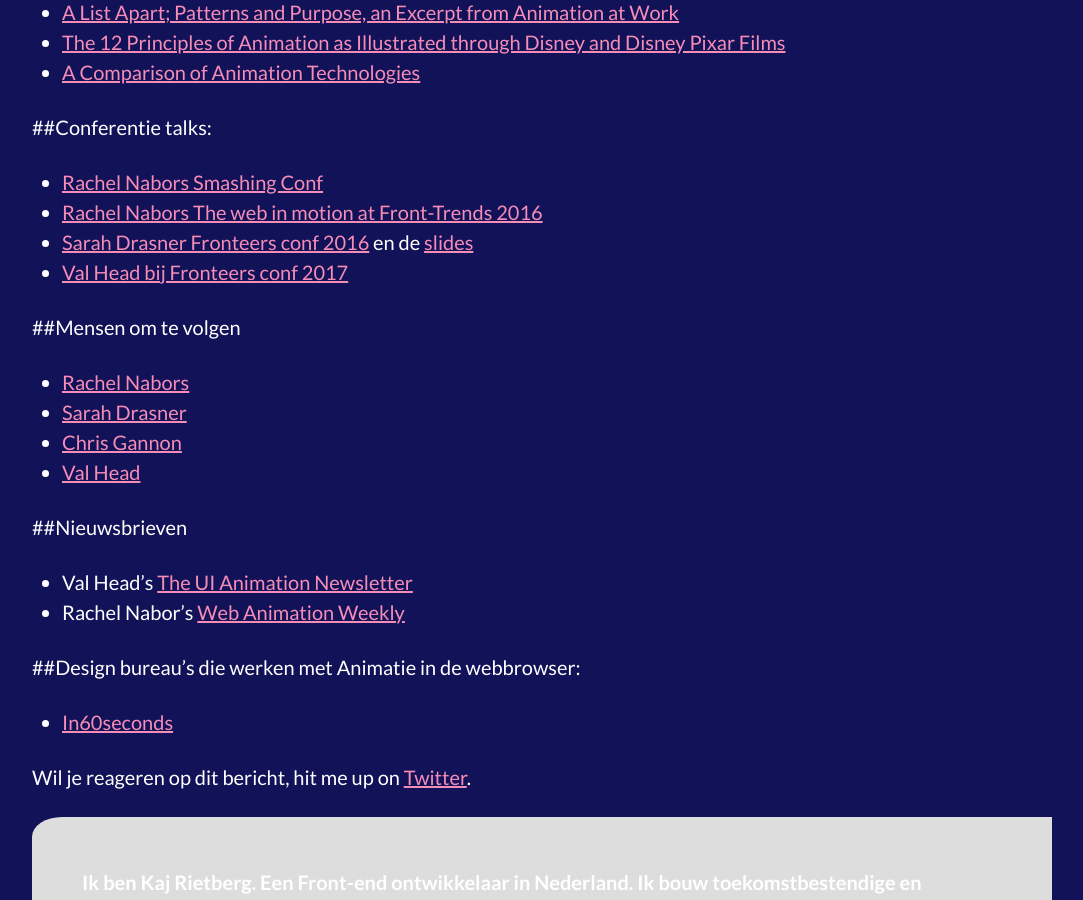
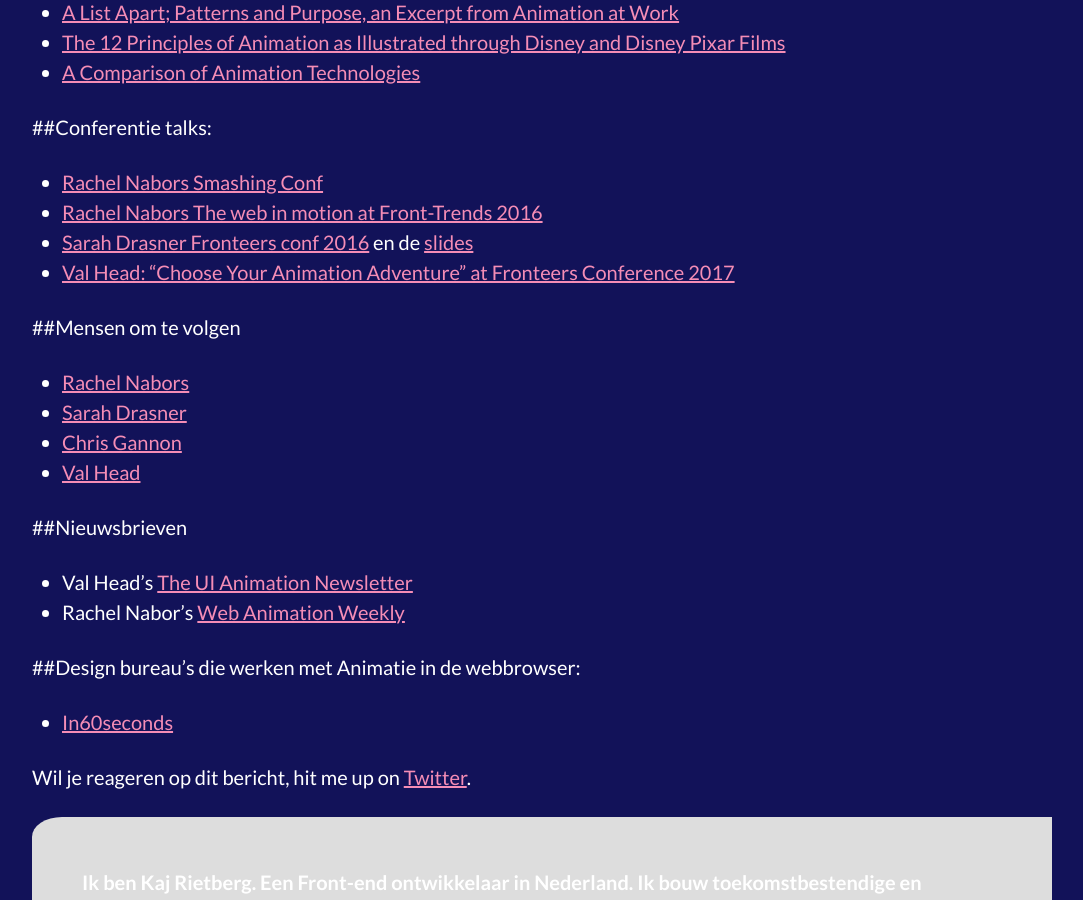
Before and after one commit to kajrietberg/kajrietberg.nl, a Jekyll site: the page built from _posts/2018-03-01-animatie-op-het-web.md, in a window 1280 px wide and 900 px high, scrolled down 3159 px. Shown: the whole window, without its empty margins (98-1181 px from the left). Built offline with Jekyll 4.4.1, drawn with Linux system fonts in a browser that asks for light colours.

Commit message:
Tekstuele aanpassingen

```diff
--- a/_posts/2018-03-01-animatie-op-het-web.md
+++ b/_posts/2018-03-01-animatie-op-het-web.md
@@ -103,7 +103,7 @@
 * [Rachel Nabors Smashing Conf](https://vimeo.com/163510676)
 * [Rachel Nabors The web in motion at Front-Trends 2016](https://www.youtube.com/watch?v=jX_TWlDe-Is&feature=youtu.be&list=PLBevk0eXLOGdZ4yHChA-JW69DCBe7uGkJ)
 * [Sarah Drasner Fronteers conf 2016](https://vimeo.com/194963386) en de [slides](http://slides.com/sdrasner/functional-fronteers#/)
-* [Val Head bij Fronteers conf 2017](https://vimeo.com/240478145)
+* [Val Head: “Choose Your Animation Adventure” at Fronteers Conference 2017](https://vimeo.com/240478145)
 
 
 ##Mensen om te volgen
```
